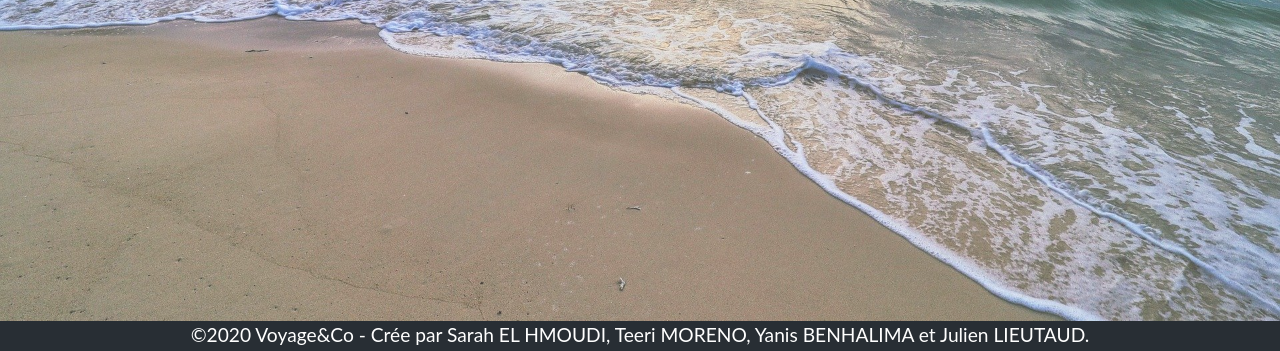
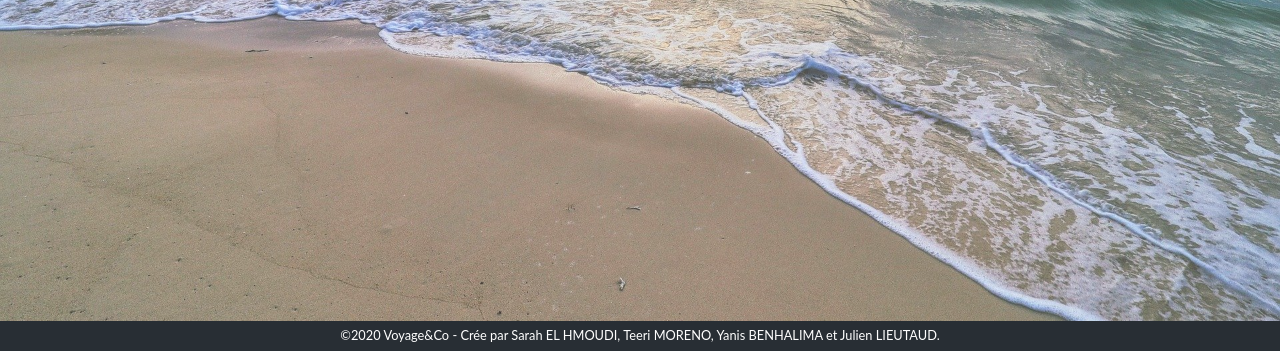
Before and after one commit to sarahelhmoudi/Voyages, a plain HTML site: page index.html in a window 1280 px wide. Shown: the part 449-800 px from the top of the page. Drawn offline with nearby package versions, Linux system fonts and the light colour scheme.

Commit message:
resize text 2

```diff
--- a/index.html
+++ b/index.html
@@ -195,8 +195,8 @@
 
 
     <footer>
-        <p style="font-size: 1.5vw;">&copy2020 Voyage&Co - Crée par
-            <a href="https://github.com/sarahelhmoudi/Voyages"  style="font-size: 1.5vw;">
+        <p style="font-size: 1vw;">&copy2020 Voyage&Co - Crée par
+            <a href="https://github.com/sarahelhmoudi/Voyages"  style="font-size: 1vw;">
         Sarah EL HMOUDI, Teeri MORENO, Yanis BENHALIMA et Julien LIEUTAUD.
       </a>
         </p>
```
